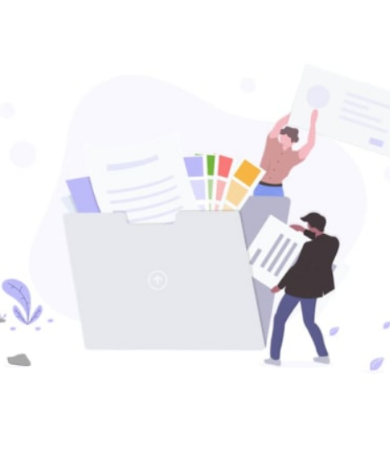
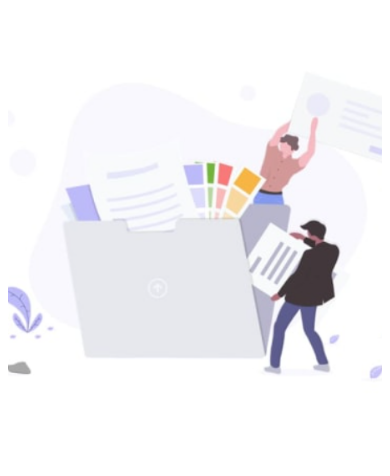
Before and after one commit to Izukach/Fylo-Landing-Page, a plain HTML site: page index.html in a window 390 px wide. Shown: the part 55-531 px from the top of the page. Drawn offline with Linux system fonts and the light colour scheme.

Commit message:
i made some changes

```diff
--- a/style.css
+++ b/style.css
@@ -524,9 +524,3 @@ nav li a:hover {
     text-decoration: none;
   }
 }
-
-@media screen and (max-width: 768px) {
-  body {
-    margin: 0px;
-  }
-}
```
